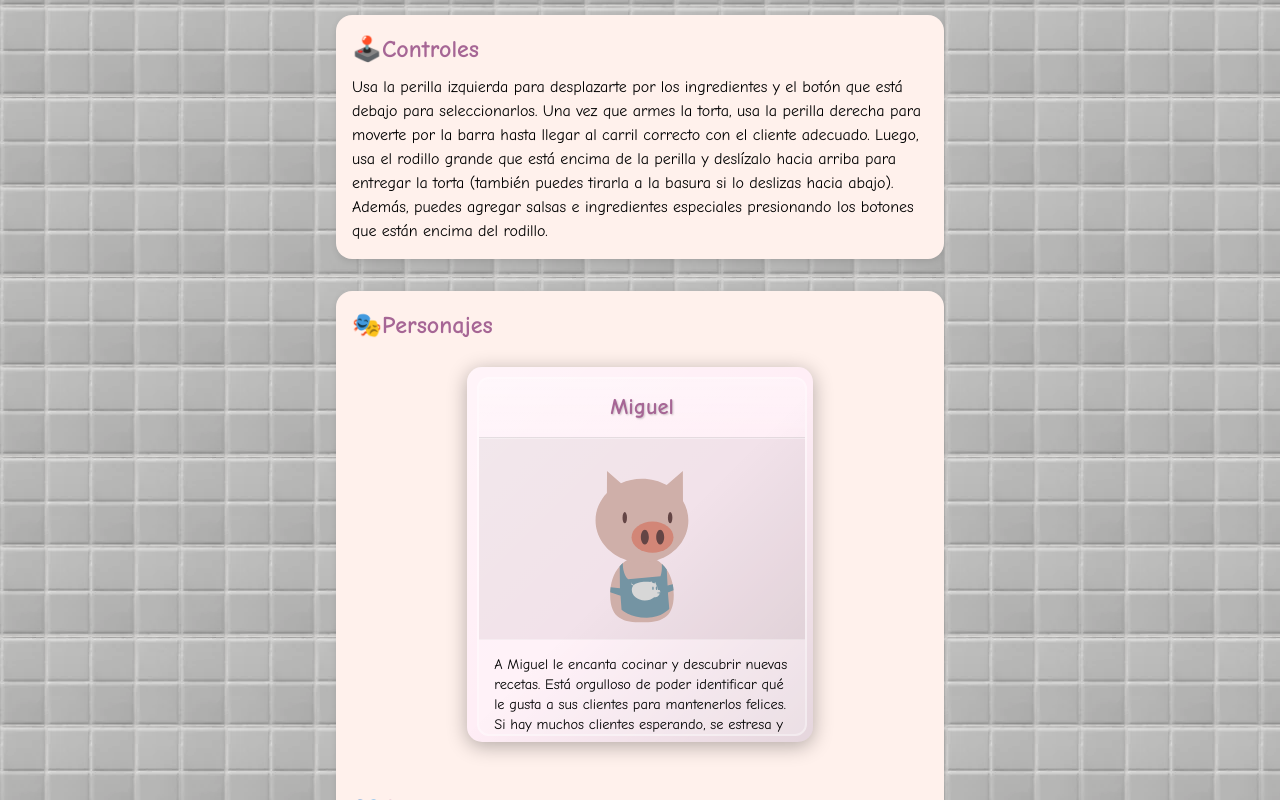
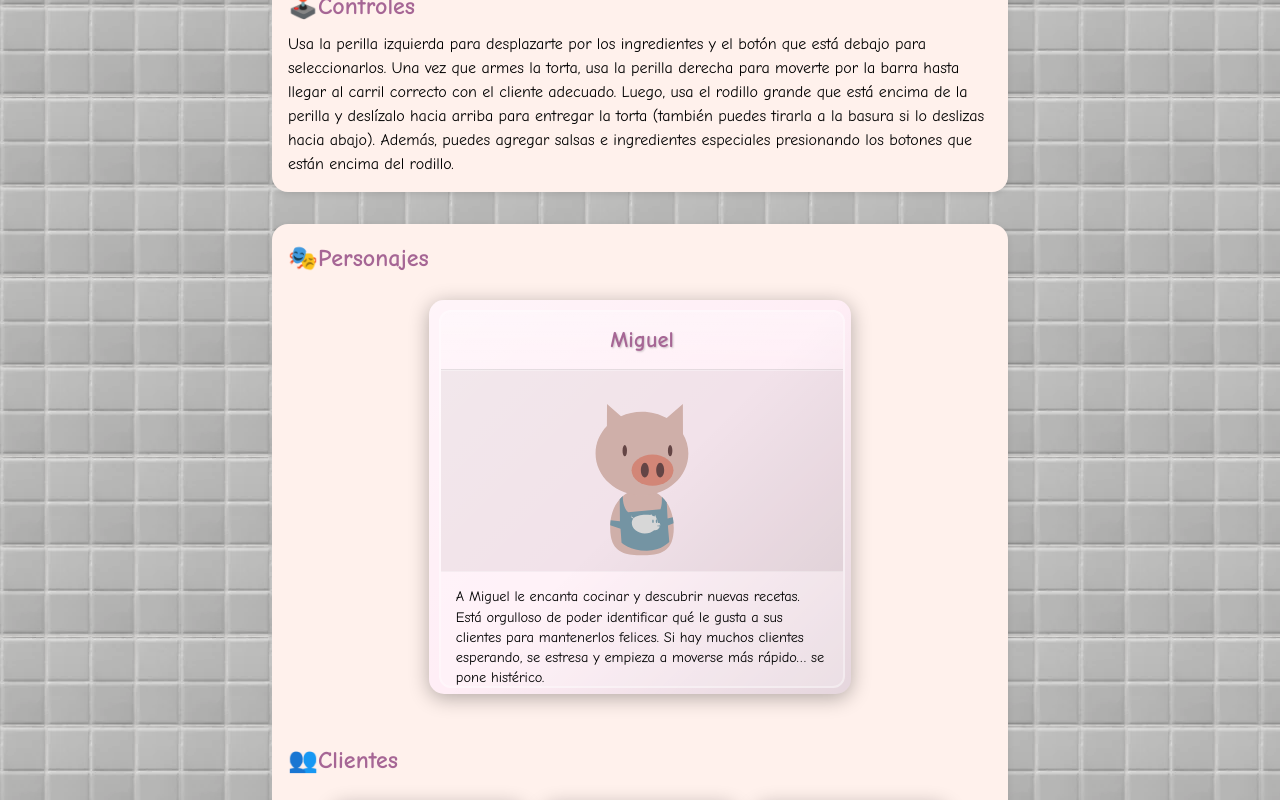
Before and after one commit to mapachillo-space/mapachillo-space.github.io, a React (Vite) app: page /dosdemilanesa in a window 1280 px wide. Shown: the part 984-1784 px from the top of the page. Built offline with nearby package versions, Linux system fonts and the light colour scheme.

Commit message:
Minor CSS tuning.

```diff
--- a/src/components/DDM/FeatureCard.css
+++ b/src/components/DDM/FeatureCard.css
@@ -62,7 +62,7 @@
 }
 
 .card-body {
-  height: 60px;
+  height: 80px;
   padding: 15px;
   flex-grow: 1;
   font-size: 0.9rem;
--- a/src/pages/DosDeMilanesa.css
+++ b/src/pages/DosDeMilanesa.css
@@ -28,7 +28,7 @@ h3 {
   overflow-x: clip;
   flex: 1;
   padding: 1rem;
-  max-width: 50%;
+  max-width: 60%;
   box-sizing: border-box;
 }
 
```
